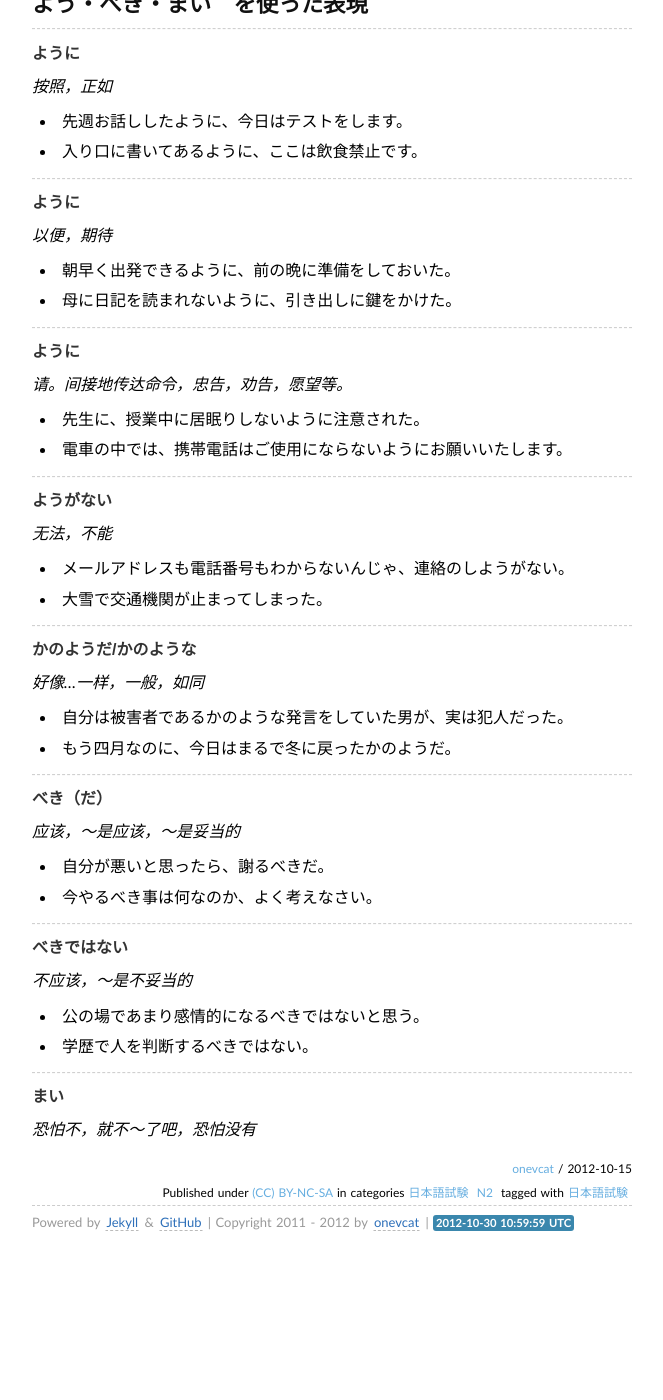
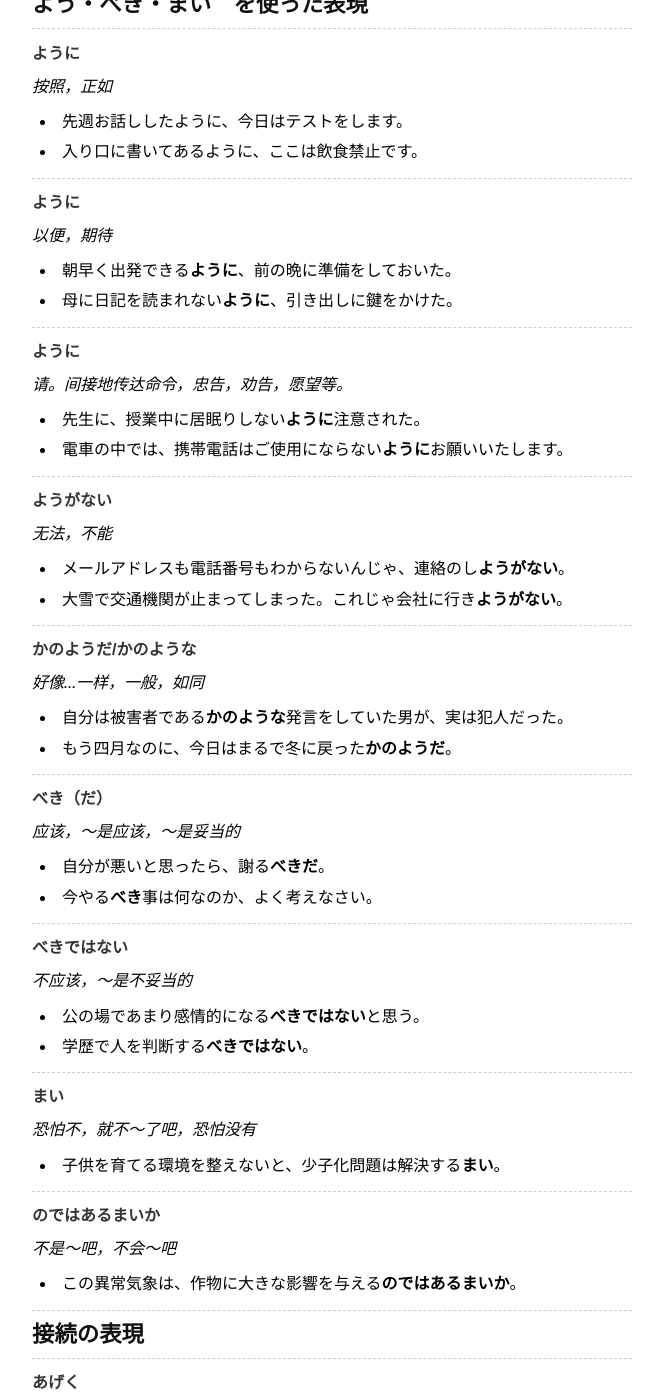
Before and after one commit to onevcat/japanese, a Jekyll site: the page built from _posts/N2/2012-10-15-N2文法.md, in a window 1280 px wide and 1400 px high, scrolled down 9990 px. Shown: the whole window, without its empty margins (308-971 px from the left). Built offline with Jekyll 4.4.1, drawn with Linux system fonts in a browser that asks for light colours; some web fonts are replaced; Markdown is read by kramdown in place of the engine named in the settings; comment, search, counter and statistics services are not loaded; before the commit the page ends 11255 px from its top, so only the background shows below that; some of the changed text lies outside the part shown.

Commit message:
new posts
Signed-off-by: onevcat <onevcat@gmail.com>

```diff
--- a/_posts/N2/2012-10-15-N2文法.md
+++ b/_posts/N2/2012-10-15-N2文法.md
@@ -463,44 +463,80 @@ tags:
 #### ように
 *以便，期待*
 
-* 朝早く出発できるように、前の晩に準備をしておいた。
-* 母に日記を読まれないように、引き出しに鍵をかけた。
+* 朝早く出発できる**ように**、前の晩に準備をしておいた。
+* 母に日記を読まれない**ように**、引き出しに鍵をかけた。
 
 ---
 #### ように
 *请。间接地传达命令，忠告，劝告，愿望等。*
 
-* 先生に、授業中に居眠りしないように注意された。
-* 電車の中では、携帯電話はご使用にならないようにお願いいたします。
+* 先生に、授業中に居眠りしない**ように**注意された。
+* 電車の中では、携帯電話はご使用にならない**ように**お願いいたします。
 
 ---
 #### ようがない
 *无法，不能*
 
-* メールアドレスも電話番号もわからないんじゃ、連絡のしようがない。
-* 大雪で交通機関が止まってしまった。
+* メールアドレスも電話番号もわからないんじゃ、連絡のし**ようがない**。
+* 大雪で交通機関が止まってしまった。これじゃ会社に行き**ようがない**。
 
 ---
 #### かのようだ/かのような
 *好像…一样，一般，如同*
 
-* 自分は被害者であるかのような発言をしていた男が、実は犯人だった。
-* もう四月なのに、今日はまるで冬に戻ったかのようだ。
+* 自分は被害者である**かのような**発言をしていた男が、実は犯人だった。
+* もう四月なのに、今日はまるで冬に戻った**かのようだ**。
 
 ---
 #### べき（だ）
 *应该，～是应该，～是妥当的*
 
-* 自分が悪いと思ったら、謝るべきだ。
-* 今やるべき事は何なのか、よく考えなさい。
+* 自分が悪いと思ったら、謝る**べきだ**。
+* 今やる**べき**事は何なのか、よく考えなさい。
 
 ---
 #### べきではない
 *不应该，～是不妥当的*
 
-* 公の場であまり感情的になるべきではないと思う。
-* 学歴で人を判断するべきではない。
+* 公の場であまり感情的になる**べきではない**と思う。
+* 学歴で人を判断する**べきではない**。
 
 ---
 #### まい
 *恐怕不，就不～了吧，恐怕没有*
+
+* 子供を育てる環境を整えないと、少子化問題は解決する**まい**。
+
+---
+#### のではあるまいか
+*不是～吧，不会～吧*
+
+* この異常気象は、作物に大きな影響を与える**のではあるまいか**。
+
+---
+## 接続の表現
+---
+#### あげく
+*最后*
+
+* どの靴を買おうか迷った**あげく**、何も買わずに店を出た。
+* 客はさんざん文句を言った**あげく**、説明を聞かずに電話を切ってしまった。
+
+---
+#### 以上（は）
+
+*既然～就～*
+
+* 学生である**以上**、勉強を第一に考えなさい。
+* 親である**以上**、子供の養育に責任を持つべきだ。
+
+---
+#### 一方（で）
+
+*一方面～另一方面*
+
+* オリンピック出場が決まり、喜ぶ選手がいる**一方**、引退を決意する選手もいる。
+* 彼女は先輩を好きになる**一方**、別れた恋人のことも忘れられなかった。
+
+---
+####
```
Also changed, not shown: _posts/ni-hon-go-jyu-gyou/2012-10-23-日本語授業18.md (+15 -0 lines), _posts/ni-hon-go-jyu-gyou/2012-10-25-日本語授業19.md (added, +78 -0 lines), _posts/会社研修/2012-10-29-会社研修1.md (added, +63 -0 lines), _posts/ni-hon-go-jyu-gyou/2012-10-22-日本語授業17.md (renamed from _posts/ni-hon-go-jyu-gyou/2012-10-222-日本語授業17.md).
